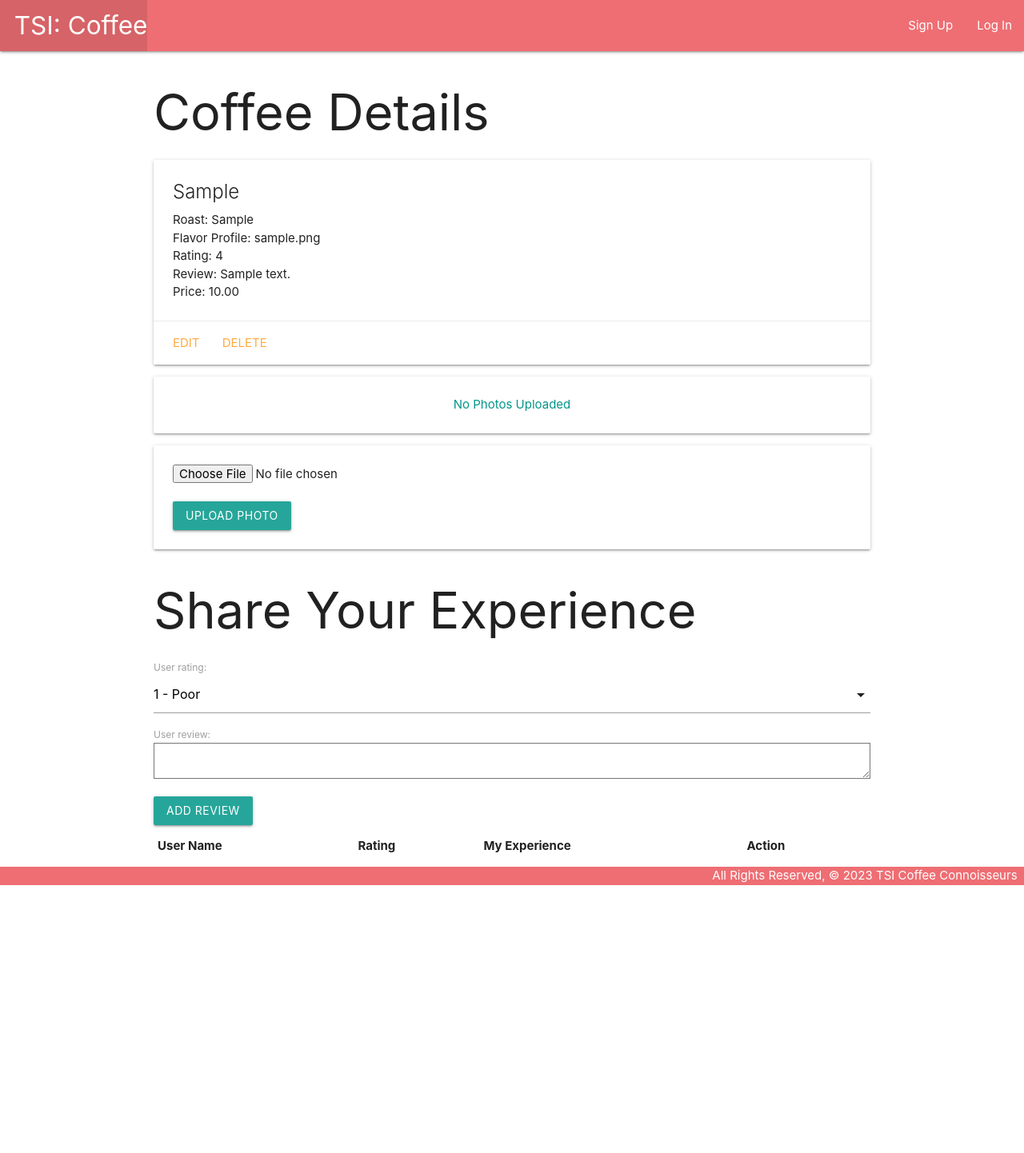
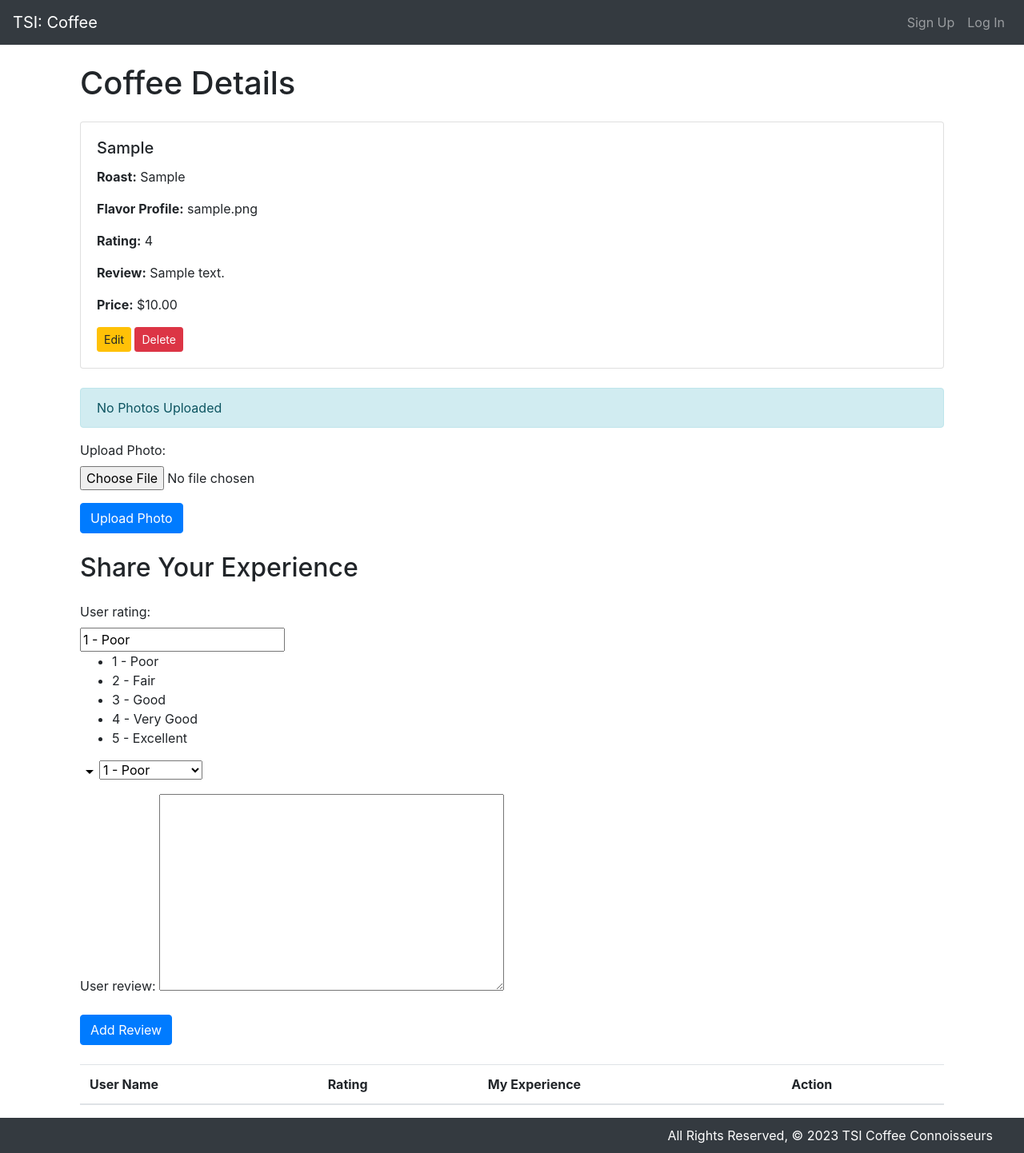
Before and after one commit to ShaojunBao/TSI_Coffee_Connoisseurs, a Django app: page /coffee/1/ in a window 1280 px wide. Shown: the whole page at 80% size. Before the commit the page ends 1107 px from the top, so only its background shows below. Run offline with Django 5.2, Linux system fonts and the light colour scheme; tables that the repository leaves empty hold one stand-in row (values such as "Sample post"); lists and menus that the app fills with data are empty; some libraries are stand-ins or nearby versions.

Commit message:
add some css and bootstrap

```diff
--- a/TSI_Coffee_Connoisseurs/settings.py
+++ b/TSI_Coffee_Connoisseurs/settings.py
@@ -43,6 +43,7 @@ INSTALLED_APPS = [
     'django.contrib.sessions',
     'django.contrib.messages',
     'django.contrib.staticfiles',
+    'widget_tweaks'
 
 ]
 
--- a/main_app/static/css/style.css
+++ b/main_app/static/css/style.css
@@ -2,15 +2,21 @@
   display: flex;
   min-height: 100vh;
   flex-direction: column;
+  background-color: #f8f9fa;
+  font-family: 'Segoe UI', Tahoma, Geneva, Verdana, sans-serif;
 }
 
 main {
   flex: 1 0 auto;
+  padding: 20px 0;
 }
 
 footer.page-footer {
   padding-top: 0;
   text-align: right;
+  background-color: #343a40;
+  color: white;
+  padding: 10px 30px;
 }
 
 .featured-coffee {
@@ -18,6 +24,7 @@
   border: 1px solid #e0e0e0;
   border-radius: 5px;
   overflow: hidden;
+  box-shadow: 0 2px 5px rgba(0, 0, 0, 0.1);
 }
 
 .featured-coffee img {
@@ -28,9 +35,45 @@
 .featured-coffee .card-title {
   font-size: 1.2em;
   margin-top: 10px;
+  color: #333;
 }
 
 .featured-coffee .card-text {
   font-size: 0.9em;
   color: #555;
 }
+
+.card-img-top {
+  height: 200px;
+  object-fit: cover;
+}
+
+
+.container {
+  max-width: 1200px;
+  margin: 0 auto;
+  padding: 0 15px;
+}
+
+h1, h2 {
+  color: #212529;
+}
+
+a {
+  color: #007bff;
+  transition: color 0.2s ease;
+}
+
+a:hover {
+  color: #0056b3;
+}
+
+.btn-dark {
+  background-color: #343a40;
+  border-color: #343a40;
+}
+
+.btn-dark:hover, .btn-dark:focus {
+  background-color: #23272b;
+  border-color: #1d2124;
+}
--- a/main_app/templates/base.html
+++ b/main_app/templates/base.html
@@ -8,33 +8,40 @@
   <meta http-equiv="X-UA-Compatible" content="ie=edge">
   <title>TSI Coffee Connoisseurs</title>
   <link rel="stylesheet" type="text/css" href="{% static 'css/style.css' %}">
-  <link rel="stylesheet" href="https://cdnjs.cloudflare.com/ajax/libs/materialize/1.0.0/css/materialize.min.css">
+  <link rel="stylesheet" href="https://stackpath.bootstrapcdn.com/bootstrap/4.5.2/css/bootstrap.min.css">
+  <script src="https://code.jquery.com/jquery-3.5.1.slim.min.js"></script>
+  <script src="https://cdn.jsdelivr.net/npm/@popperjs/core@2.9.3/dist/umd/popper.min.js"></script>
+  <script src="https://stackpath.bootstrapcdn.com/bootstrap/4.5.2/js/bootstrap.min.js"></script>
 
 </head>
 <body>
-  <header class="navbar-fixed">
-    <nav>
-      <div class="nav-wrapper">
-        <ul>
-          <li><a href="{% url 'home' %}" class="left brand-logo">&nbsp;&nbsp;TSI: Coffee</a></li>
-
-        </ul>
-        <ul class="right">
-            <!-- changes below -->
-
+  <header>
+    <nav class="navbar navbar-expand-lg navbar-dark bg-dark">
+        <a class="navbar-brand" href="{% url 'home' %}">TSI: Coffee</a>
+        <button class="navbar-toggler" type="button" data-toggle="collapse" data-target="#navbarNav" aria-controls="navbarNav" aria-expanded="false" aria-label="Toggle navigation">
+            <span class="navbar-toggler-icon"></span>
+        </button>
+        <div class="collapse navbar-collapse" id="navbarNav">
+            <ul class="navbar-nav ml-auto">
                 {% if user.is_superuser %}
-              <li><a href="{% url 'coffee_create' %}">Add Coffee</a></li>
-
+                    <li class="nav-item">
+                        <a class="nav-link" href="{% url 'coffee_create' %}">Add Coffee</a>
+                    </li>
                 {% endif %}
-            <!-- Display superuser-specific content -->
-
                 {% if user.is_superuser or user.is_authenticated %}
-              <li><a href="{% url 'index' %}">All Coffee</a></li>
-              <li><a href="{% url 'logout' %}">Log Out</a></li>
-
+                    <li class="nav-item">
+                        <a class="nav-link" href="{% url 'index' %}">All Coffee</a>
+                    </li>
+                    <li class="nav-item">
+                        <a class="nav-link" href="{% url 'logout' %}">Log Out</a>
+                    </li>
                 {% else %}
-              <li><a href="{% url 'signup' %}">Sign Up</a></li>
-              <li><a href="{% url 'login' %}">Log In</a></li>
+                    <li class="nav-item">
+                        <a class="nav-link" href="{% url 'signup' %}">Sign Up</a>
+                    </li>
+                    <li class="nav-item">
+                        <a class="nav-link" href="{% url 'login' %}">Log In</a>
+                    </li>
                 {% endif %}
             </ul>
         </div>
--- a/main_app/templates/coffee/detail.html
+++ b/main_app/templates/coffee/detail.html
@@ -1,45 +1,54 @@
 {% extends 'base.html' %}
 {% block content %}
 
-<h1>Coffee Details</h1>
-  <div class="card">
-    <div class="card-content">
-      <span class="card-title">{{ coffee.brand }}</span>
-      <p>Roast: {{ coffee.roast }}</p>
-      <p>Flavor Profile: {{ coffee.flavor_profile }}</p>
-      <p>Rating: {{coffee.rating}}</p>
-      <P>Review: {{coffee.review}}</P>
-      <p>Price: {{coffee.price}}</p>
+<div class="container mt-4">
+  <h1 class="mb-4">Coffee Details</h1>
+
+  <div class="card mb-4">
+    <div class="card-body">
+      <h5 class="card-title">{{ coffee.brand }}</h5>
+      <p class="card-text"><strong>Roast:</strong> {{ coffee.roast }}</p>
+      <p class="card-text"><strong>Flavor Profile:</strong> {{ coffee.flavor_profile }}</p>
+      <p class="card-text"><strong>Rating:</strong> {{coffee.rating}}</p>
+      <p class="card-text"><strong>Review:</strong> {{coffee.review}}</p>
+      <p class="card-text"><strong>Price:</strong> ${{coffee.price}}</p>
+      <a href="{% url 'coffee_update' coffee.id %}" class="btn btn-warning btn-sm">Edit</a>
+      <a href="{% url 'coffee_delete' coffee.id %}" class="btn btn-danger btn-sm">Delete</a>
+    </div>
   </div>
 
-    <div class="card-action">
-        <a href="{% url 'coffee_update' coffee.id %}">Edit</a>
-        <a href="{% url 'coffee_delete' coffee.id %}">Delete</a>
+  {% for photo in coffee.photo_set.all %}
+  <div class="mb-4">
+    <img class="img-fluid rounded" src="{{photo.url}}">
   </div>
+  {% empty %}
+  <div class="alert alert-info">No Photos Uploaded</div>
+  {% endfor %}
+
+  <form action="{% url 'add_photo' coffee.id %}" enctype="multipart/form-data" method="POST" class="mb-4">
+    {% csrf_token %}
+    <div class="form-group">
+      <label>Upload Photo:</label>
+      <input type="file" name="photo-file" class="form-control-file">
     </div>
-  {% for photo in coffee.photo_set.all %}
-    <img class="responsive-img card-panel" src="{{photo.url}}">
-  {% empty %}
-    <div class="card-panel teal-text center-align">No Photos Uploaded</div>
-  {% endfor %}
-  <form action="{% url 'add_photo' coffee.id %}" enctype="multipart/form-data" method="POST" class="card-panel">
-    {% csrf_token %}
-    <input type="file" name="photo-file">
-    <br><br>
-    <button type="submit" class="btn">Upload Photo</button>
+    <button type="submit" class="btn btn-primary">Upload Photo</button>
   </form>
 
-  <h1>Share Your Experience</h1>
-  <div class="col s6">
-    <form action="{% url 'add_review' coffee.id %}" method="POST">
+  <h2 class="mb-4">Share Your Experience</h2>
+  <form action="{% url 'add_review' coffee.id %}" method="POST" class="mb-4">
     {% csrf_token %}
-      <!-- Render the inputs -->
     {{ review_form.as_p }}
-      <input type="submit" class="btn" value="Add Review">
+    <button type="submit" class="btn btn-primary">Add Review</button>
   </form>
-    <table class="striped">
+
+  <table class="table table-striped">
     <thead>
-        <tr><th>User Name</th><th>Rating</th><th>My Experience</th><th>Action</th></tr>
+      <tr>
+        <th>User Name</th>
+        <th>Rating</th>
+        <th>My Experience</th>
+        <th>Action</th>
+      </tr>
     </thead>
     <tbody>
       {% for review in coffee.user_review_set.all %}
@@ -47,13 +56,14 @@
         <td>{{review.user.username}}</td>
         <td>{{review.user_rating}}</td>
         <td>{{review.user_review}}</td>
-            <td><div class="card-action">
-              <a href="{% url 'reviews_update' review.id %}">Edit</a>
-              <a href="{% url 'reviews_delete' review.id %}">Delete</a>
-            </div></td>
+        <td>
+          <a href="{% url 'reviews_update' review.id %}" class="btn btn-warning btn-sm">Edit</a>
+          <a href="{% url 'reviews_delete' review.id %}" class="btn btn-danger btn-sm">Delete</a>
+        </td>
       </tr>
       {% endfor %}
     </tbody>
   </table>
 </div>
+
 {% endblock %}
--- a/main_app/views.py
+++ b/main_app/views.py
@@ -8,6 +8,7 @@ from django.urls import reverse
 from django.contrib.auth import login
 from django.contrib.auth.forms import UserCreationForm
 from .forms import User_reviewForm
+from django.http import HttpResponseForbidden
 
 # Create your views here.
 
@@ -32,6 +33,9 @@ def coffee_detail(request, coffee_id):
   })
 
 def add_photo(request, coffee_id):
+    if not request.user.is_superuser:
+      return HttpResponseForbidden("You don't have permission to do this.")
+
     # photo-file will be the "name" attribute on the <input type="file">
     photo_file = request.FILES.get('photo-file', None)
     if photo_file:
@@ -50,6 +54,7 @@ def add_photo(request, coffee_id):
             print('An error occurred uploading file to S3')
             print(e)
     return redirect('detail', coffee_id=coffee_id)
+
 
 def add_review(request, coffee_id):
     coffee_instance = Coffee.objects.get(id=coffee_id)
```
Also changed, not shown: main_app/templates/coffee/index.html (+16 -14 lines), main_app/templates/home.html (+9 -12 lines), main_app/templates/main_app/coffee_form.html (+19 -10 lines), main_app/templates/main_app/user_review_form.html (+21 -10 lines), main_app/templates/registration/login.html (+29 -10 lines), main_app/templates/registration/signup.html (+33 -9 lines). Lines whose indentation alone changed are shown as unchanged.
